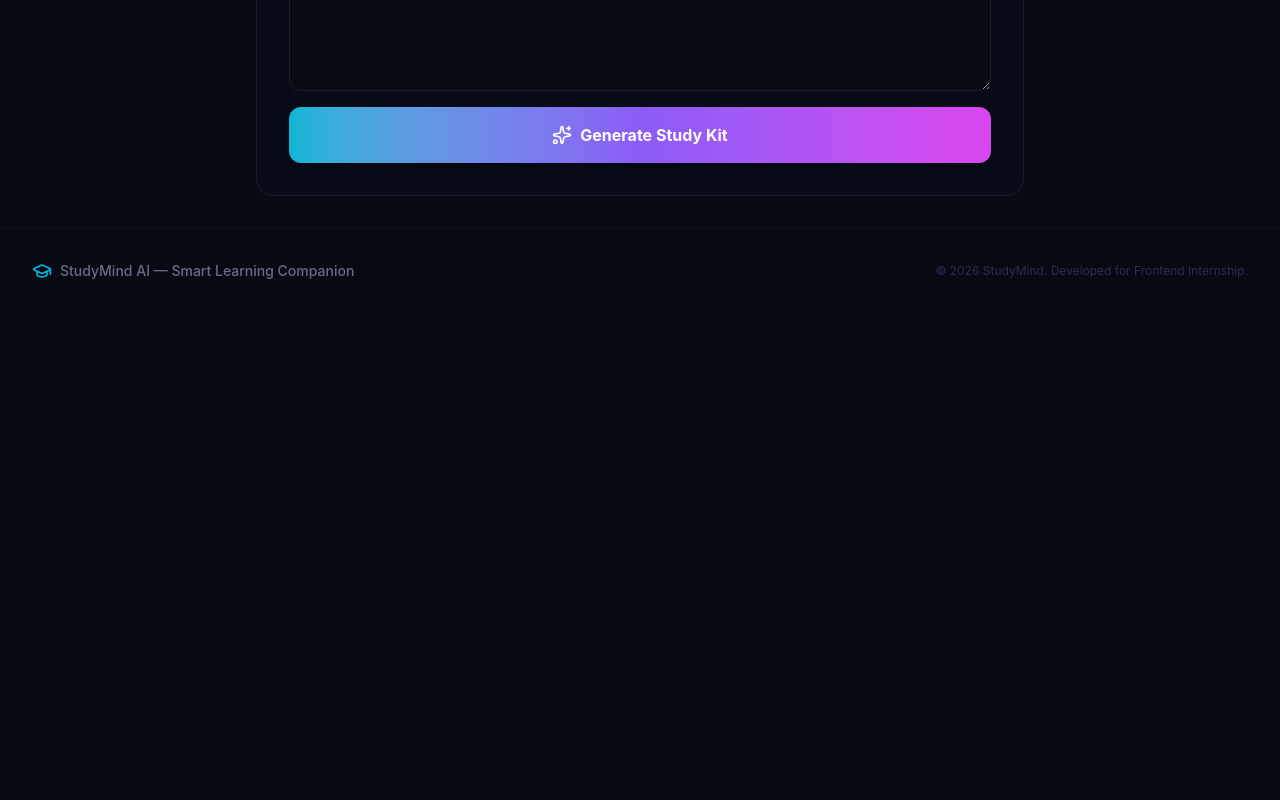
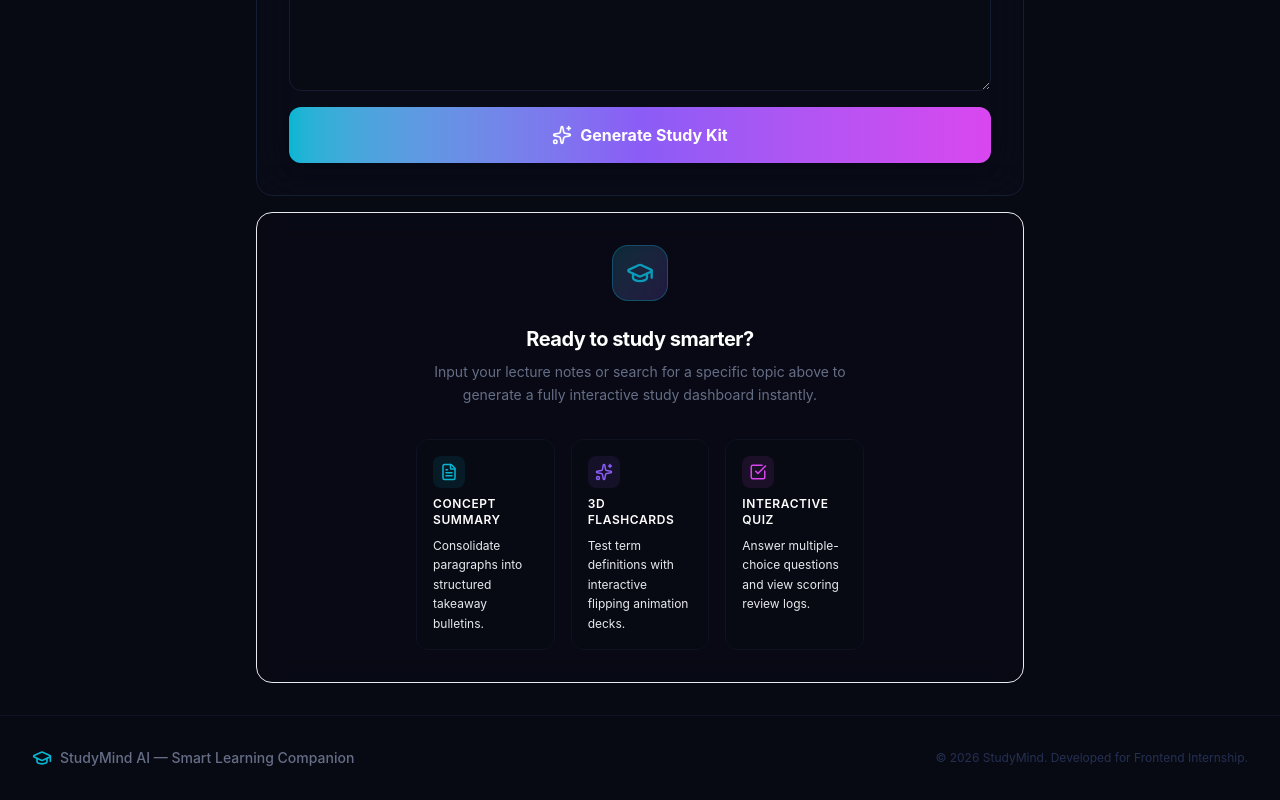
Before and after one commit to naveenkallepalli7/study-assistant, a React (Vite) app: page / in a window 1280 px wide. Shown: the part 536-1336 px from the top of the page. Before the commit the page ends 849 px from the top, so only its background shows below. Built offline with nearby package versions, Linux system fonts and the light colour scheme.

Commit message:
Handle loading and API errors

```diff
--- a/src/App.jsx
+++ b/src/App.jsx
@@ -1,4 +1,4 @@
-import React, { useState } from 'react';
+import React, { useState, useRef } from 'react';
 import axios from 'axios';
 import Navbar from './components/Navbar';
 import Footer from './components/Footer';
@@ -6,36 +6,73 @@ import InputSection from './components/InputSection';
 import SummarySection from './components/SummarySection';
 import FlashcardSection from './components/FlashcardSection';
 import QuizSection from './components/QuizSection';
+import LoadingState from './components/LoadingState';
+import ErrorState from './components/ErrorState';
+import EmptyState from './components/EmptyState';
 
 function App() {
   const [studyData, setStudyData] = useState(null);
   const [loading, setLoading] = useState(false);
   const [error, setError] = useState(null);
+  const [lastSubmission, setLastSubmission] = useState(null); // Stores { mode, content } for retry functionality
+
+  // Ref to track the active AbortController to prevent stale request race conditions
+  const abortControllerRef = useRef(null);
 
   const handleStudySubmit = async ({ mode, content }) => {
+    // Abort any existing active request
+    if (abortControllerRef.current) {
+      abortControllerRef.current.abort();
+    }
+
+    // Initialize new controller for this request
+    const controller = new AbortController();
+    abortControllerRef.current = controller;
+
     setLoading(true);
     setError(null);
     setStudyData(null);
+    setLastSubmission({ mode, content });
 
     try {
-      const response = await axios.post('http://localhost:3001/api/generate', {
-        mode,
-        content
-      });
+      const response = await axios.post(
+        'http://localhost:3001/api/generate',
+        { mode, content },
+        { signal: controller.signal }
+      );
 
       const data = response.data;
 
+      // Strict JSON structure validations
       if (!data || typeof data !== 'object') {
-        throw new Error('Malformed response. The server did not return a valid study kit object.');
+        throw new Error('Received an empty or invalid structure from the generation engine.');
+      }
+      if (!data.title || !Array.isArray(data.summary) || !Array.isArray(data.flashcards) || !Array.isArray(data.quiz)) {
+        throw new Error('AI response structure was incomplete. Missing required study elements.');
       }
 
       setStudyData(data);
     } catch (err) {
-      console.error('API Error:', err);
-      const msg = err.response?.data?.message || err.message || 'Failed to connect to the generator server.';
+      // If the request was cancelled, ignore error updates for the UI
+      if (axios.isCancel(err)) {
+        console.log('Stale request cancelled successfully:', content);
+        return;
+      }
+
+      console.error('Generation Error details:', err);
+      const msg = err.response?.data?.message || err.message || 'An error occurred while communicating with the AI server.';
       setError(msg);
     } finally {
-      setLoading(false);
+      // Only set loading to false if this request wasn't replaced by a newer controller
+      if (abortControllerRef.current === controller) {
+        setLoading(false);
+      }
+    }
+  };
+
+  const handleRetry = () => {
+    if (lastSubmission) {
+      handleStudySubmit(lastSubmission);
     }
   };
 
@@ -46,6 +83,7 @@ function App() {
 
       {/* Main Study Workspace Area */}
       <main className="flex-grow mx-auto w-full max-w-7xl px-4 py-8 sm:px-6 lg:px-8 flex flex-col items-center">
+        {/* Decorative branding header */}
         <div className="w-full text-center mt-6 mb-10">
           <h1 className="bg-gradient-to-r from-white via-obsidian-100 to-obsidian-400 bg-clip-text text-4xl font-extrabold tracking-tight text-transparent sm:text-5xl">
             Transform Notes into <br />
@@ -61,19 +99,16 @@ function App() {
         {/* Study Notes Input Form */}
         <InputSection onSubmit={handleStudySubmit} loading={loading} />
 
-        {/* Error reporting area */}
-        {error && (
-          <div className="mt-8 w-full max-w-3xl rounded-xl border border-red-500/20 bg-red-500/10 p-6 text-left animate-slide-up">
-            <h3 className="text-lg font-bold text-red-400 mb-2">Generation Error</h3>
-            <p className="text-sm text-obsidian-300">{error}</p>
-            <div className="mt-4 text-xs text-obsidian-500 font-mono">
-              Tip: Make sure you copied `.env.example` to `.env` in the root and defined a valid `GEMINI_API_KEY`, and that the backend server is running.
-            </div>
-          </div>
+        {/* State Conditional Rendering (Loading, Error, Empty, and Success States) */}
+        {loading && <LoadingState />}
+
+        {error && !loading && (
+          <ErrorState message={error} onRetry={handleRetry} />
         )}
 
-        {/* Render study kit sections if loaded */}
-        {studyData && (
+        {!studyData && !loading && !error && <EmptyState />}
+
+        {studyData && !loading && !error && (
           <div className="w-full flex flex-col items-center animate-slide-up">
             {/* Core Summary Overview Section */}
             <SummarySection title={studyData.title} summary={studyData.summary} />
@@ -88,7 +123,7 @@ function App() {
               <QuizSection quiz={studyData.quiz} />
             )}
 
-            {/* Debugging Payload Preview */}
+            {/* Structured JSON State Output preview */}
             <div className="mt-8 w-full max-w-3xl rounded-xl border border-obsidian-850 bg-obsidian-900/10 p-6 text-left">
               <h3 className="text-sm font-semibold uppercase tracking-wider text-obsidian-400 mb-2">
                 Structured JSON State Output
--- /dev/null
+++ b/src/components/EmptyState.jsx
@@ -0,0 +1,56 @@
+import React from 'react';
+import { Sparkles, FileText, CheckSquare, GraduationCap } from 'lucide-react';
+
+export default function EmptyState() {
+  return (
+    <div className="w-full max-w-3xl rounded-2xl border border-obsidian-850 bg-obsidian-900/10 p-8 backdrop-blur-md text-center animate-scale-in mt-4">
+      <div className="max-w-md mx-auto">
+        {/* Decorative Badge Icon */}
+        <div className="mx-auto flex h-14 w-14 items-center justify-center rounded-2xl bg-gradient-to-br from-accent-cyan/20 to-accent-violet/20 text-accent-cyan border border-accent-cyan/30 shadow-inner">
+          <GraduationCap className="h-7 w-7 text-accent-cyan animate-pulse" />
+        </div>
+
+        <h3 className="text-xl font-bold text-white mt-6 tracking-tight">
+          Ready to study smarter?
+        </h3>
+
+        <p className="mt-2 text-sm text-obsidian-400 leading-relaxed">
+          Input your lecture notes or search for a specific topic above to generate a fully interactive study dashboard instantly.
+        </p>
+
+        {/* Feature Grid preview */}
+        <div className="mt-8 grid grid-cols-1 gap-4 text-left sm:grid-cols-3">
+          <div className="rounded-xl border border-obsidian-900 bg-obsidian-950/45 p-4 flex flex-col space-y-2">
+            <div className="flex h-8 w-8 items-center justify-center rounded-lg bg-accent-cyan/10 text-accent-cyan">
+              <FileText className="h-4.5 w-4.5" />
+            </div>
+            <h4 className="text-xs font-semibold text-white uppercase tracking-wider">Concept Summary</h4>
+            <p className="text-xs text-obsidian-450 leading-relaxed">
+              Consolidate paragraphs into structured takeaway bulletins.
+            </p>
+          </div>
+
+          <div className="rounded-xl border border-obsidian-900 bg-obsidian-950/45 p-4 flex flex-col space-y-2">
+            <div className="flex h-8 w-8 items-center justify-center rounded-lg bg-accent-violet/10 text-accent-violet">
+              <Sparkles className="h-4.5 w-4.5" />
+            </div>
+            <h4 className="text-xs font-semibold text-white uppercase tracking-wider">3D Flashcards</h4>
+            <p className="text-xs text-obsidian-450 leading-relaxed">
+              Test term definitions with interactive flipping animation decks.
+            </p>
+          </div>
+
+          <div className="rounded-xl border border-obsidian-900 bg-obsidian-950/45 p-4 flex flex-col space-y-2">
+            <div className="flex h-8 w-8 items-center justify-center rounded-lg bg-accent-fuchsia/10 text-accent-fuchsia">
+              <CheckSquare className="h-4.5 w-4.5" />
+            </div>
+            <h4 className="text-xs font-semibold text-white uppercase tracking-wider">Interactive Quiz</h4>
+            <p className="text-xs text-obsidian-450 leading-relaxed">
+              Answer multiple-choice questions and view scoring review logs.
+            </p>
+          </div>
+        </div>
+      </div>
+    </div>
+  );
+}
--- /dev/null
+++ b/src/components/ErrorState.jsx
@@ -0,0 +1,43 @@
+import React from 'react';
+import { AlertTriangle, RefreshCcw } from 'lucide-react';
+
+export default function ErrorState({ message, onRetry }) {
+  return (
+    <div className="w-full max-w-3xl rounded-2xl border border-red-500/25 bg-red-500/5 p-8 backdrop-blur-xl flex flex-col items-center justify-center text-center animate-scale-in mt-8 shadow-lg shadow-red-950/10">
+      {/* Icon frame */}
+      <div className="flex h-12 w-12 items-center justify-center rounded-xl bg-red-500/10 text-red-400 border border-red-500/20">
+        <AlertTriangle className="h-6 w-6" />
+      </div>
+
+      <h3 className="text-xl font-bold text-white mt-5 tracking-tight">
+        Study Kit Generation Failed
+      </h3>
+
+      <p className="mt-2 text-sm text-red-300 max-w-lg leading-relaxed">
+        {message || 'An unexpected error occurred while contacting the AI synthesis server. Please check your connections.'}
+      </p>
+
+      {/* Recommended checks */}
+      <div className="mt-6 rounded-lg bg-obsidian-950/50 border border-obsidian-900 p-4 text-xs text-obsidian-450 text-left max-w-md w-full space-y-1">
+        <p className="font-semibold text-obsidian-300">Recommended Troubleshooting:</p>
+        <ul className="list-disc pl-4 space-y-1 mt-1">
+          <li>Confirm that your backend proxy server is running.</li>
+          <li>Check that you created a `.env` file containing your `GEMINI_API_KEY`.</li>
+          <li>Verify your internet connection and prompt length.</li>
+        </ul>
+      </div>
+
+      {/* Retry Button */}
+      {onRetry && (
+        <button
+          type="button"
+          onClick={onRetry}
+          className="mt-6 flex items-center space-x-2 rounded-xl bg-red-500 hover:bg-red-400 px-5 py-3 text-sm font-bold text-white transition-all hover:scale-[1.01] active:scale-[0.99] shadow-md shadow-red-500/15"
+        >
+          <RefreshCcw className="h-4 w-4" />
+          <span>Retry Generation</span>
+        </button>
+      )}
+    </div>
+  );
+}
--- /dev/null
+++ b/src/components/LoadingState.jsx
@@ -0,0 +1,47 @@
+import React, { useEffect, useState } from 'react';
+import { Loader2 } from 'lucide-react';
+
+const LOADING_STEPS = [
+  'Reading study material...',
+  'Extracting core definitions...',
+  'Synthesizing summaries...',
+  'Drafting flashcards...',
+  'Structuring multiple-choice questions...',
+  'Assembling your personalized study kit...'
+];
+
+export default function LoadingState() {
+  const [stepIndex, setStepIndex] = useState(0);
+
+  useEffect(() => {
+    const interval = setInterval(() => {
+      setStepIndex((prev) => (prev + 1) % LOADING_STEPS.length);
+    }, 2500);
+
+    return () => clearInterval(interval);
+  }, []);
+
+  return (
+    <div className="w-full max-w-3xl rounded-2xl border border-obsidian-800 bg-obsidian-900/30 p-12 backdrop-blur-xl flex flex-col items-center justify-center text-center animate-scale-in mt-8">
+      {/* Animated Loading Rings */}
+      <div className="relative flex items-center justify-center h-20 w-20">
+        <div className="absolute inset-0 rounded-full border-4 border-accent-violet/10" />
+        <div className="absolute inset-0 rounded-full border-4 border-t-accent-violet border-r-accent-cyan animate-spin" />
+        <Loader2 className="h-8 w-8 text-accent-cyan animate-pulse" />
+      </div>
+
+      <h3 className="text-xl font-bold text-white mt-8 tracking-tight">
+        Generating Study Kit
+      </h3>
+
+      {/* Cycling Status Text */}
+      <p className="mt-2 text-sm text-accent-cyan font-semibold transition-all duration-300">
+        {LOADING_STEPS[stepIndex]}
+      </p>
+
+      <p className="mt-4 text-xs text-obsidian-550 max-w-sm leading-relaxed">
+        This can take a few seconds as the AI reads your inputs, extracts concepts, and structures the interactive app components.
+      </p>
+    </div>
+  );
+}
```
